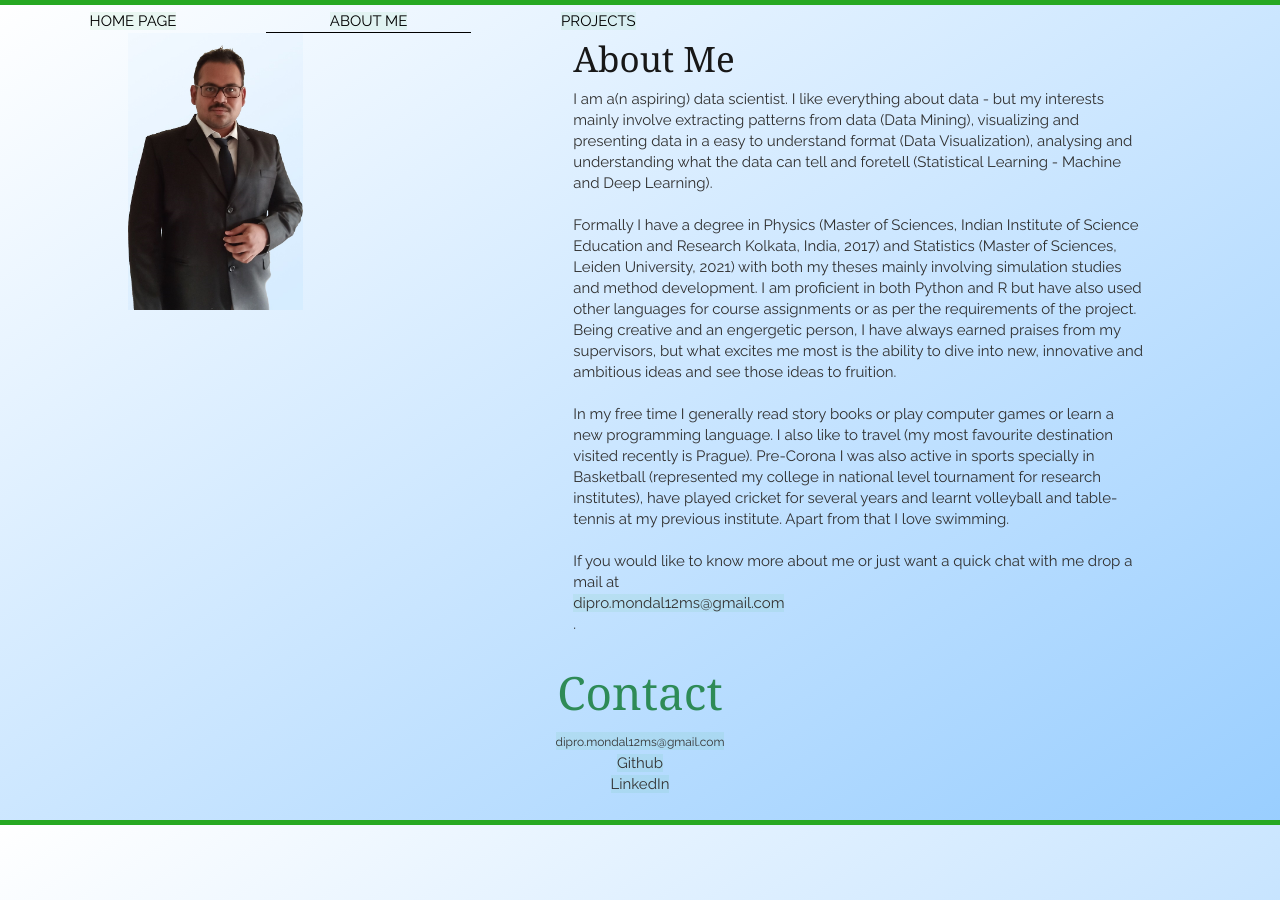
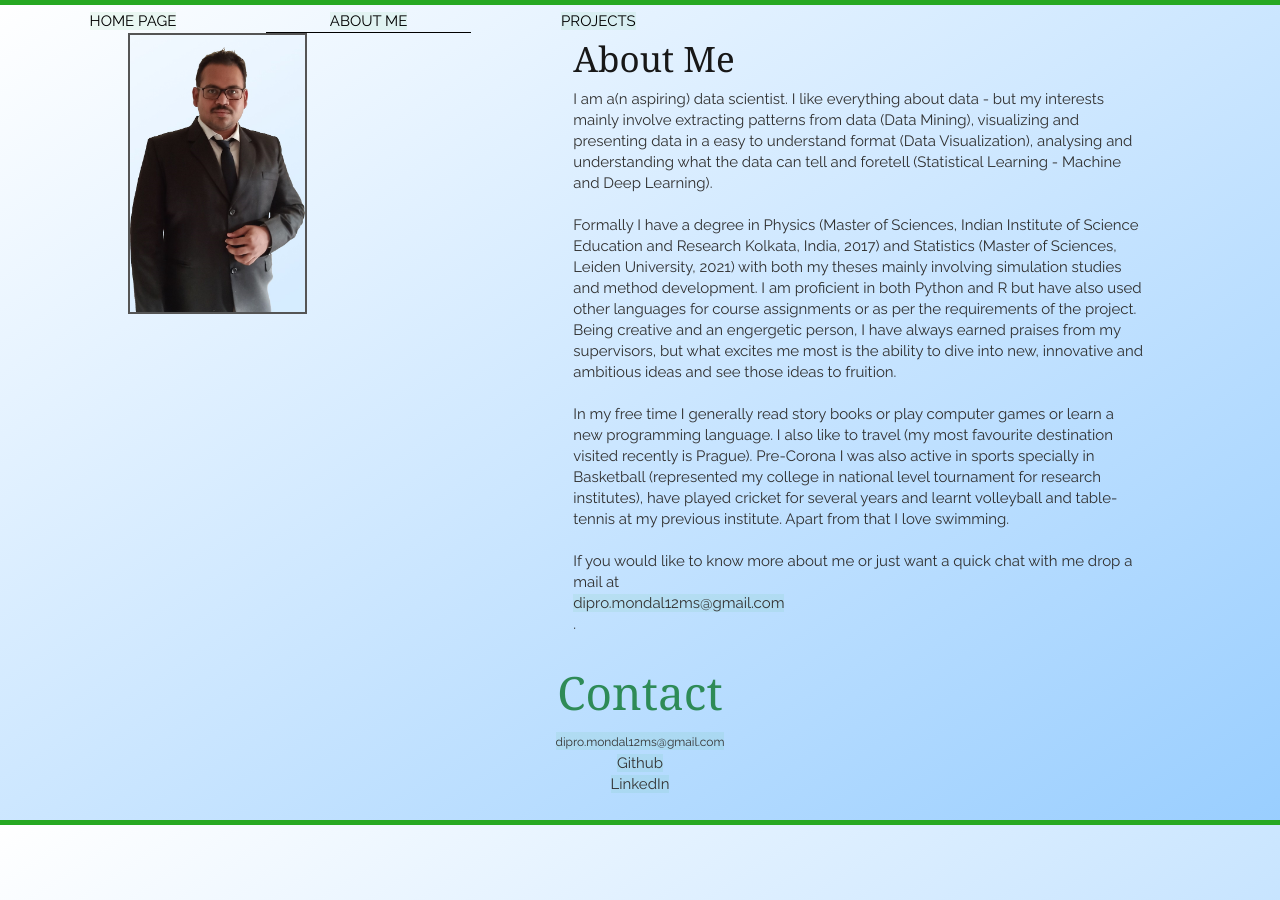
Before and after one commit to kuntala-c/kuntala-c.github.io, a Jekyll site: the page about.html, which Jekyll copies as it is, in a window 1280 px wide. Built offline with Jekyll 4.4.1, drawn with Linux system fonts in a browser that asks for light colours.

Commit message:
Update styles_mine.css

```diff
--- a/static/css/styles_mine.css
+++ b/static/css/styles_mine.css
@@ -84,6 +84,7 @@ body{
     grid-area: profile-img-wrapper;
     align-content: center;
     width: 40%;
+    border: 2px solid #555
 }
 
 .contact-wrapper {
```
